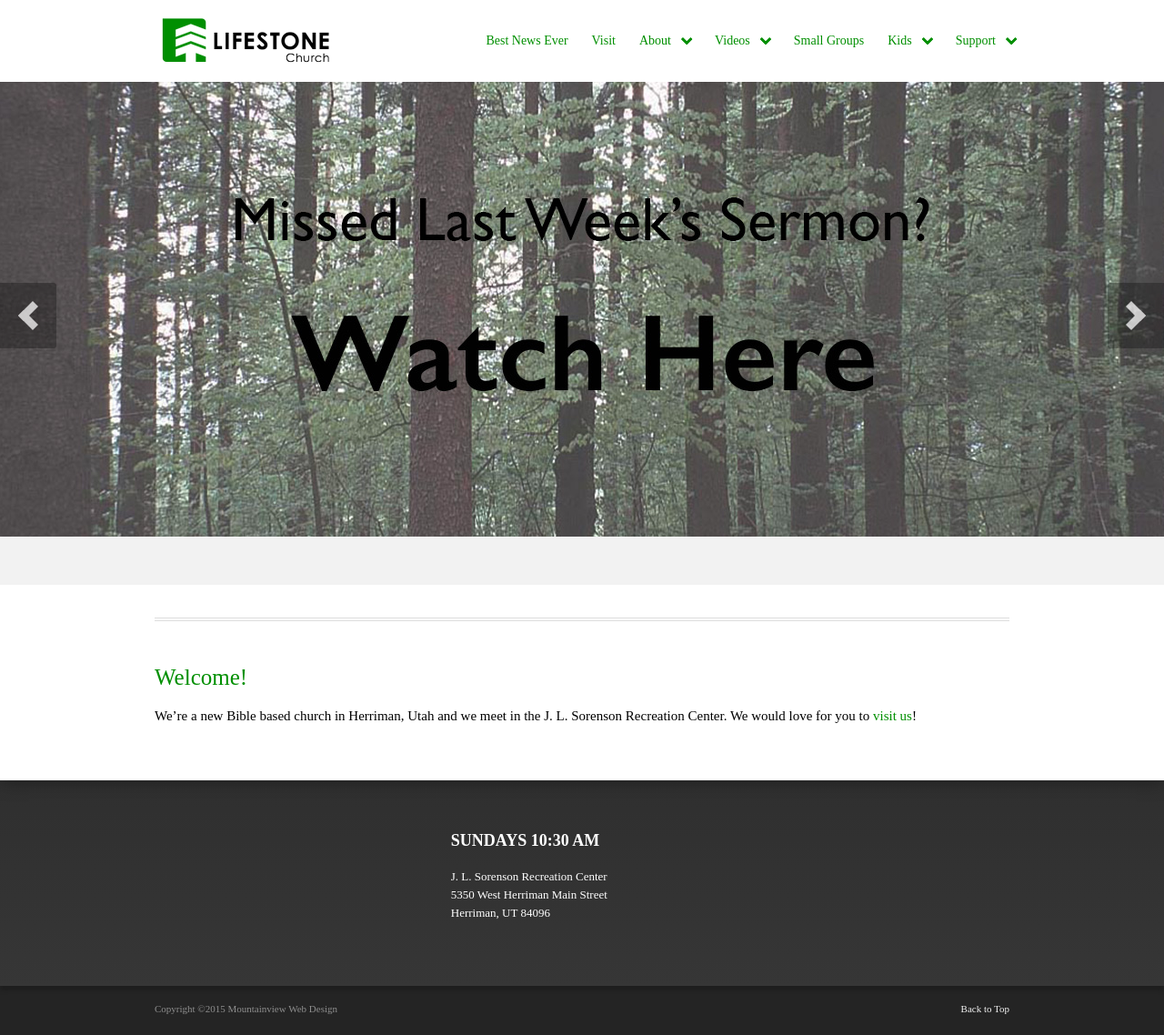
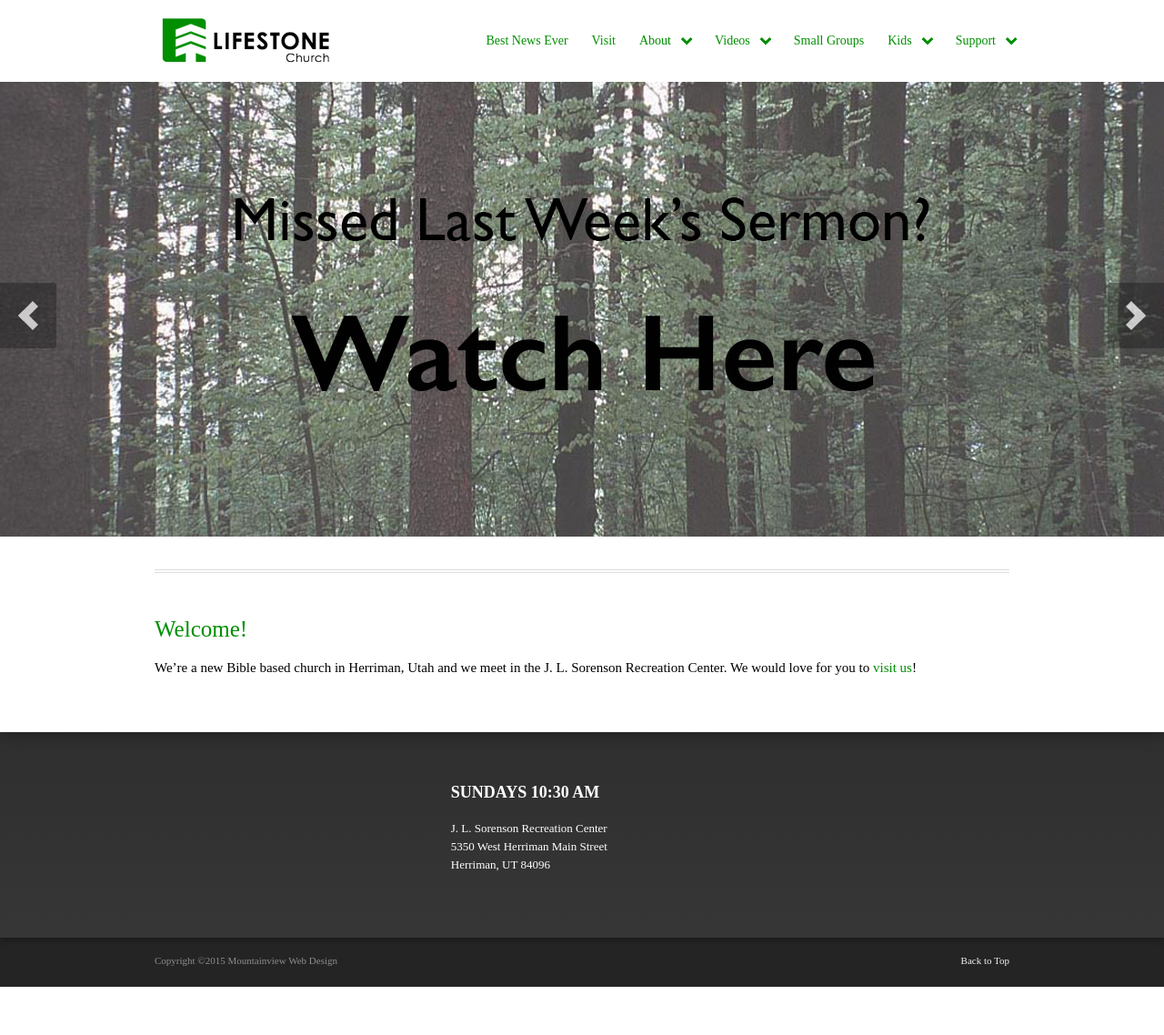
Before and after one commit to waffle-iron/lifestonechurch, a Jekyll site: the page built from index.html, in a window 1280 px wide. Shown: the whole page at 91% size. Built offline with Jekyll 4.4.1, drawn with Linux system fonts in a browser that asks for light colours; some web fonts are replaced; after the commit the page ends 1085 px from its top, so only the background shows below that.

Commit message:
Fix height of slider

```diff
--- a/assets/css/custom.css
+++ b/assets/css/custom.css
@@ -40,3 +40,7 @@ header #mobile-nav > ul,
 #logo a { width:400px; }
 
 #logo a, header .shell { height:90px; }
+
+#slider {
+	height: 500px;
+}
```
Also changed, not shown: README.md.
